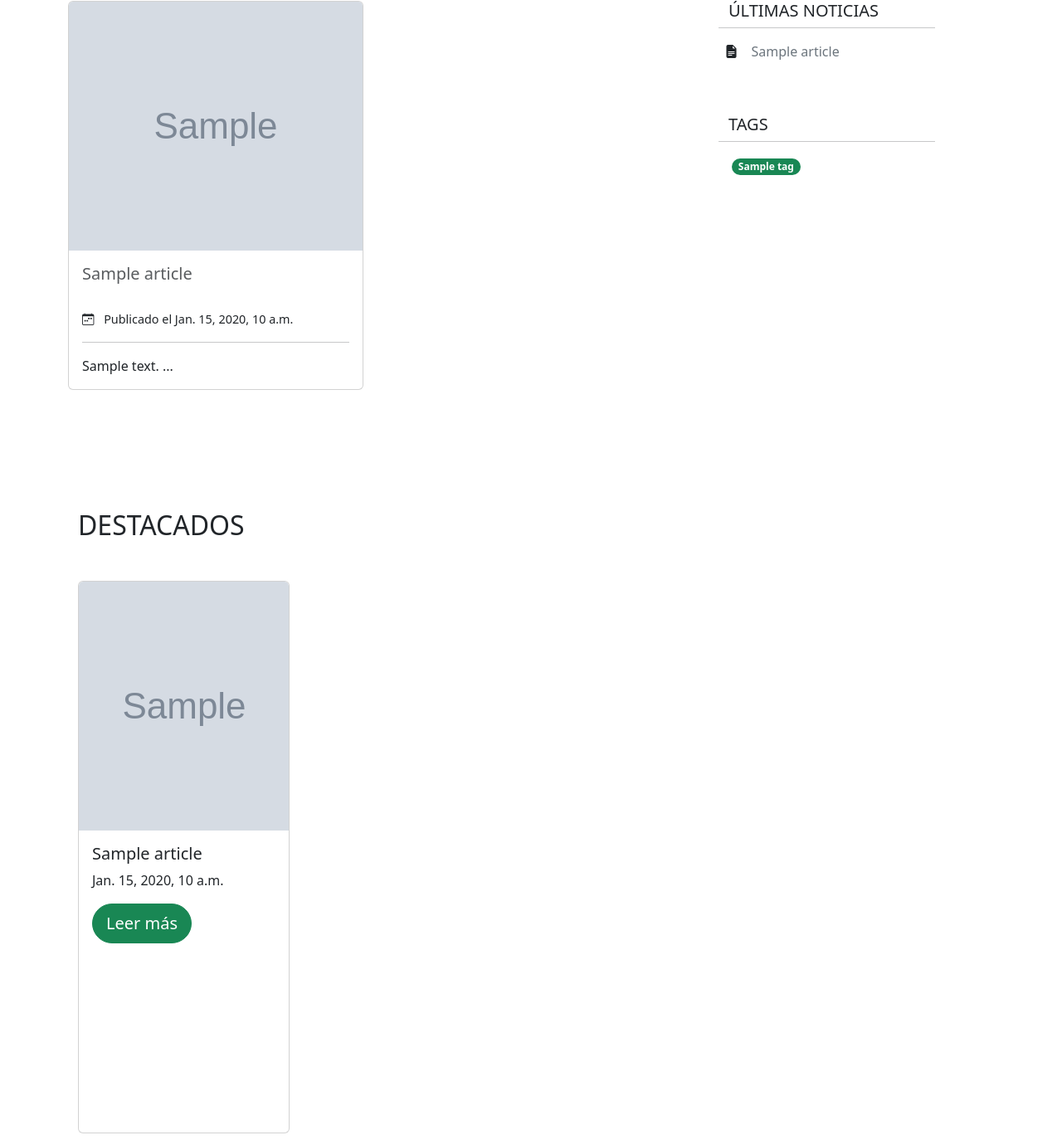
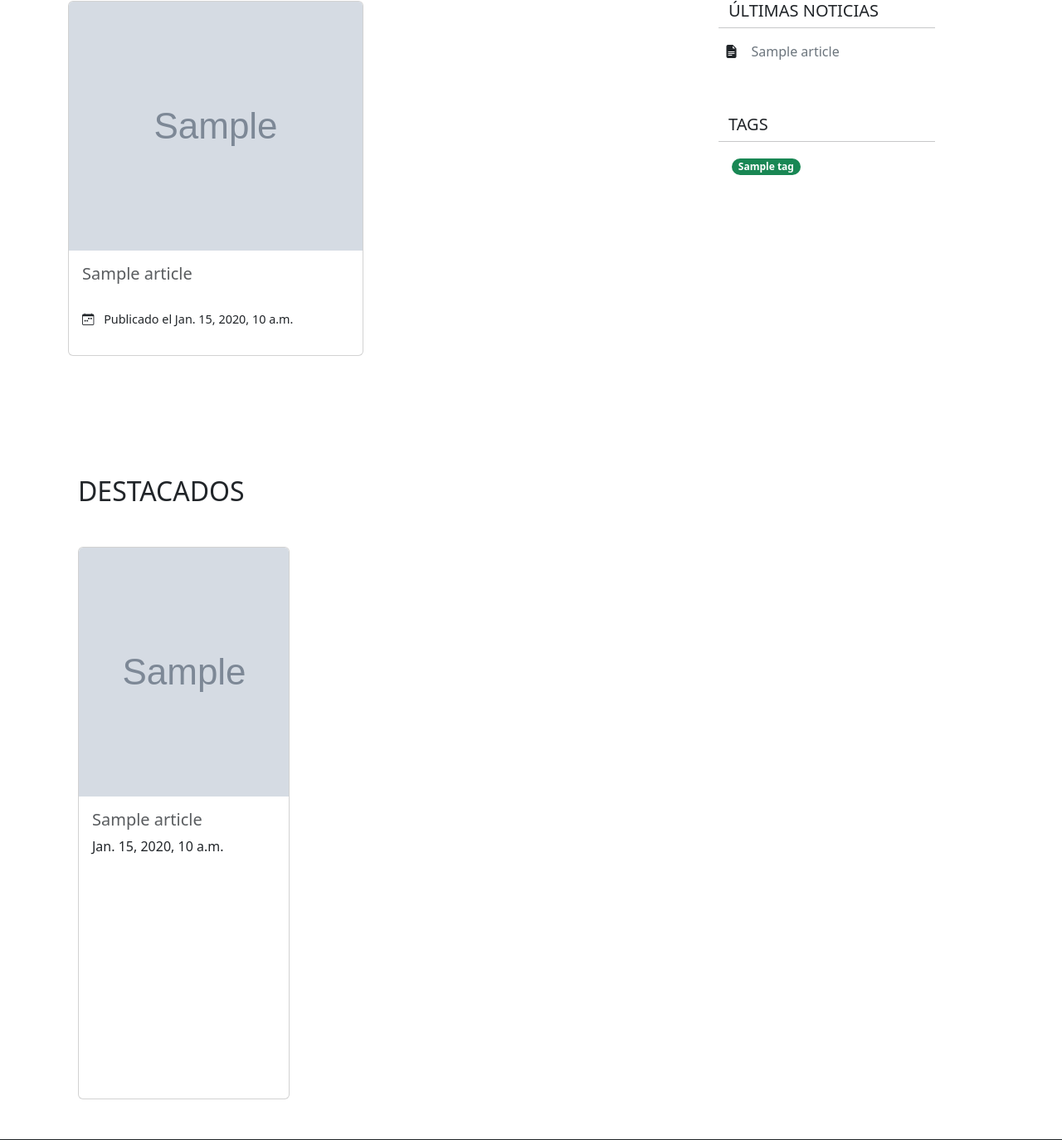
Before and after one commit to ardu1na/cms_django, a Django app: template templates/page/prensa/prensa.html in a window 1280 px wide. Shown: the part 284-1658 px from the top of the page at 83% size. Run offline with Django 4.2, Linux system fonts and the light colour scheme; the template is opened without the code that fills it: most values are stand-ins (such as "Sample title", 1, 10 or a date in 2020); grey boxes marked "Sample" are stand-in pictures; some libraries are stand-ins or nearby versions.

Commit message:
when we was slicing article.texto the html tags werent closed and that is why all was wroken when adding styles wich richtext in articles, now we temporally fixed deleting the render of this cutted html text, but in the future we need to clean it

```diff
--- a/templates/page/index.html
+++ b/templates/page/index.html
@@ -16,7 +16,7 @@
                     </div>
 
                     <!-- Botón a la nota : TODO: ADD LINK -->
-                    <a class="btn btn-success btn-lg rounded-pill mb-4" href="http://127.0.0.1:8000/prensa/nota/audiencia-publica-2023-proyecto-de-sistema-de-desagues-cloacales/" role="button" style="color: white;">Más Información</a>
+                    <a class="btn btn-success btn-lg rounded-pill mb-4" href="http://elbolson2025.pythonanywhere.com/prensa/nota/audiencia-publica-2023-proyecto-de-sistema-de-desagues-cloacales/" role="button" style="color: white;">Más Información</a>
                 </div>
             </div>
     <!-- FIN HERO INDEX -->
--- a/templates/page/prensa/prensa.html
+++ b/templates/page/prensa/prensa.html
@@ -67,8 +67,6 @@
                                         <h5 class="card-title"><a href="{{ article.get_absolute_url }}" >{{ article.titulo }}</a></h5>
                                         <br>
                                         <p class="text-extra-small"><i class="bi bi-calendar-week pe-2"></i>  Publicado el {{ article.fecha }}</p>
-                                        <hr>
-                                        <p class="card-text">{{ article.texto|safe|slice:":200" }} ...</p>
 
                                     </div>
                                 </div>
@@ -118,7 +116,7 @@
 
                     <div class="card-body">
 
-                        <p class="card-text">No se han encontrado artículos, prueba con otra palabra.</p>
+                        <p class="card-text text-secondary">No se han encontrado artículos, prueba con otra palabra.</p>
                     </div>
                 </div>
                 {% endif %}
@@ -194,9 +192,9 @@
                             class="card-img-top" alt="{{ article.titulo }} Municipalidad de El Bolsón">
 
                             <div class="card-body">
-                                <h5 class="card-title">{{ article.titulo }}</h5>
+                                <h5 class="card-title"><a href="{{ article.get_absolute_url }}">{{ article.titulo }}</a></h5>
                                 <p class="card-text">{{ article.fecha }}</p>
-                                <a href="{{ article.get_absolute_url }}" class="btn btn-success btn-lg rounded-pill mb-4">Leer más</a>
+
                             </div>
                         </div>
                     </div>
--- a/templates/page/prensa/query.html
+++ b/templates/page/prensa/query.html
@@ -50,8 +50,6 @@
                             <div class="card-body">
                                 <h5 class="card-title"> <a href="{{ article.get_absolute_url }}" >{{ article.titulo }}</a></h5>
                                 <p class="text-extra-small mt-3"> <i class="bi bi-calendar-week pe-2"></i> Publicado el {{ article.fecha }}</p>
-                                <hr>
-                                <p class="card-text">{{ article.texto|safe|slice:":200" }} ...</p>
 
                             </div>
                         </div>
```
